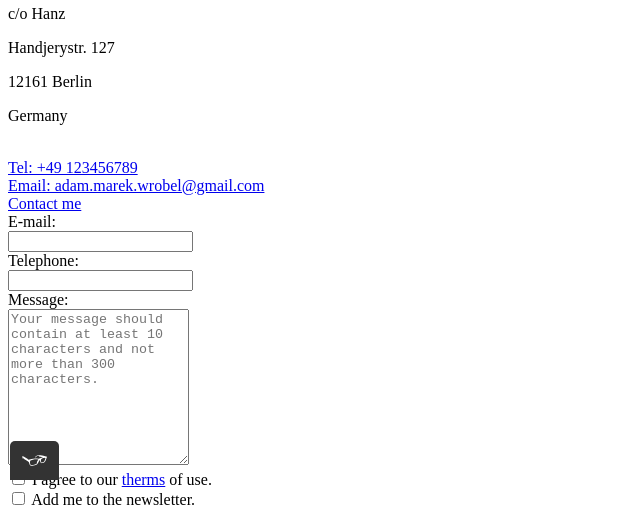
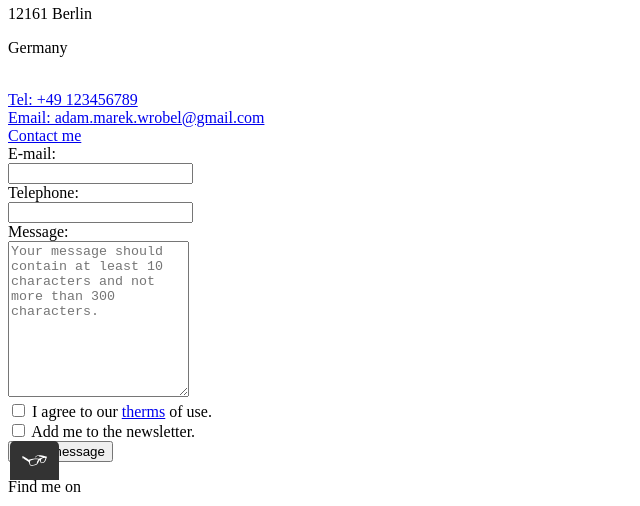
Before and after one commit to Mahir33/CF-Portfolio, a website: page contact.html in a window 1280 px wide. Shown: the part 320-826 px from the top of the page, without its empty margins (0-640 px from the left). Drawn offline with Linux system fonts and the light colour scheme; files whose address does not match are found by name.

```diff
--- a/contact.html
+++ b/contact.html
@@ -41,8 +41,6 @@
       <div>
         <!-- Address -->
         <h2>Adam Wróbel</h2>
-        <p>c/o Hanz</p>
-        <p>Handjerystr. 127</p>
         <p>12161 Berlin</p>
         <p>Germany</p>
         <br />
```
